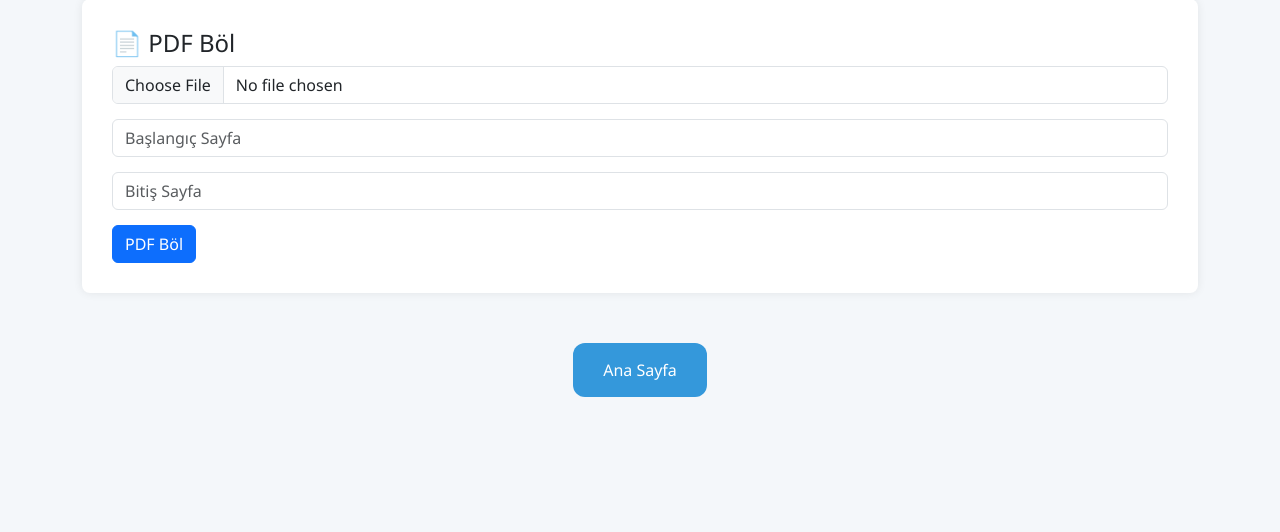
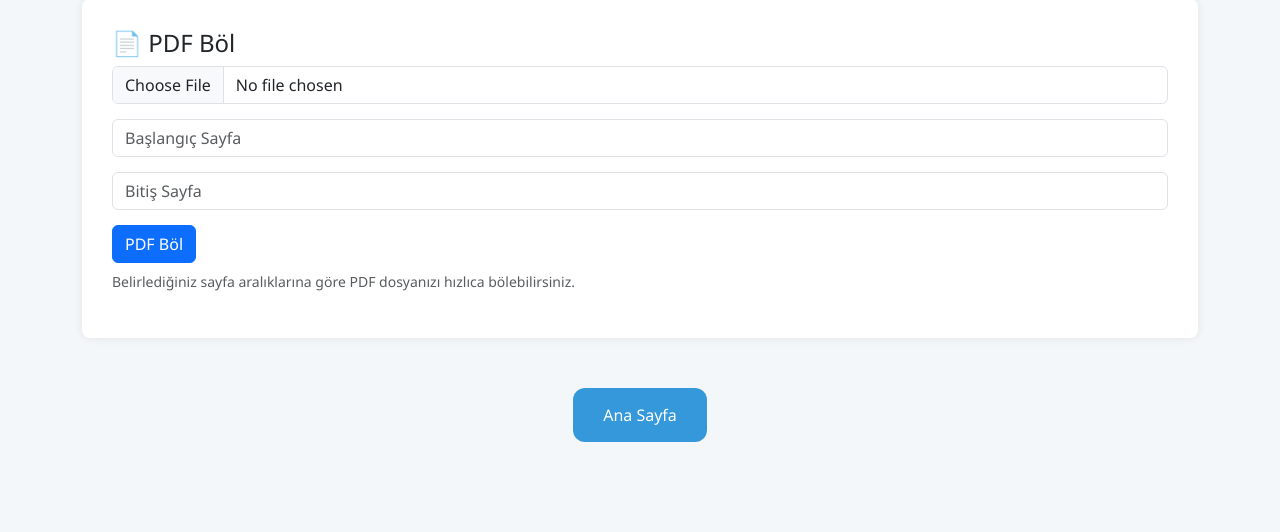
Before and after one commit to srknkrt1/ofis-asistani, a Flask app: page /pdf in a window 1280 px wide. Shown: the part 137-669 px from the top of the page. Run offline with Flask 3, Linux system fonts and the light colour scheme.

Commit message:
Update pdf.html

```diff
--- a/dene/templates/pdf.html
+++ b/dene/templates/pdf.html
@@ -97,6 +97,7 @@
         <input class="form-control" type="number" name="start" placeholder="Başlangıç Sayfa" required>
         <input class="form-control" type="number" name="end" placeholder="Bitiş Sayfa" required>
         <button class="btn btn-primary" type="submit">PDF Böl</button>
+        <p class="text-muted small mt-2">Belirlediğiniz sayfa aralıklarına göre PDF dosyanızı hızlıca bölebilirsiniz.</p>
       </form>
     </div>
 
@@ -107,6 +108,7 @@
         <ul id="file-list" class="list-group mb-3"></ul>
         <div id="order-inputs"></div>
         <button class="btn btn-primary" type="submit">PDF'leri Birleştir</button>
+        <p class="text-muted small mt-2">Birden fazla PDF dosyasını istediğiniz gibi sıralayarak tek bir belge hâline getirin.</p>
       </form>
     </div>
 
@@ -118,6 +120,7 @@
         <input type="hidden" name="angle" id="angle" value="90">
         <button class="btn btn-secondary mb-2" type="button" onclick="increaseAngle()">⟳ Açı: <span id="angle-display">90°</span></button>
         <button class="btn btn-primary" type="submit">Döndür</button>
+        <p class="text-muted small mt-2">PDF içindeki sayfaları veya PDF dosyanızın tamamını dikey veya yatay olarak döndürebilirsiniz. Tüm dosyayı döndürmek istiyorsanız başlangıç ve bitiş sayfalarını yazmalısnız.</p>
       </form>
     </div>
 
@@ -132,6 +135,7 @@
           <option value="yüksek">Yüksek</option>
         </select>
         <button class="btn btn-primary" type="submit">Sıkıştır</button>
+        <p class="text-muted small mt-2">PDF dosyanızın boyutunu kalite seçeneğine göre azaltarak daha hızlı paylaşabilirsiniz.</p>
       </form>
     </div>
 
@@ -140,6 +144,7 @@
       <form action="/pdf/pdf2word" method="post" enctype="multipart/form-data">
         <input class="form-control" type="file" name="pdf" required>
         <button class="btn btn-primary" type="submit">Dönüştür</button>
+        <p class="text-muted small mt-2">PDF dosyanızı düzenlenebilir Word (.docx) belgesine dönüştürün. Taranmış/imzalanmış dosyalar için ayrıca OCR bölümü eklenecektir. </p>
       </form>
     </div>
   </div>
```
